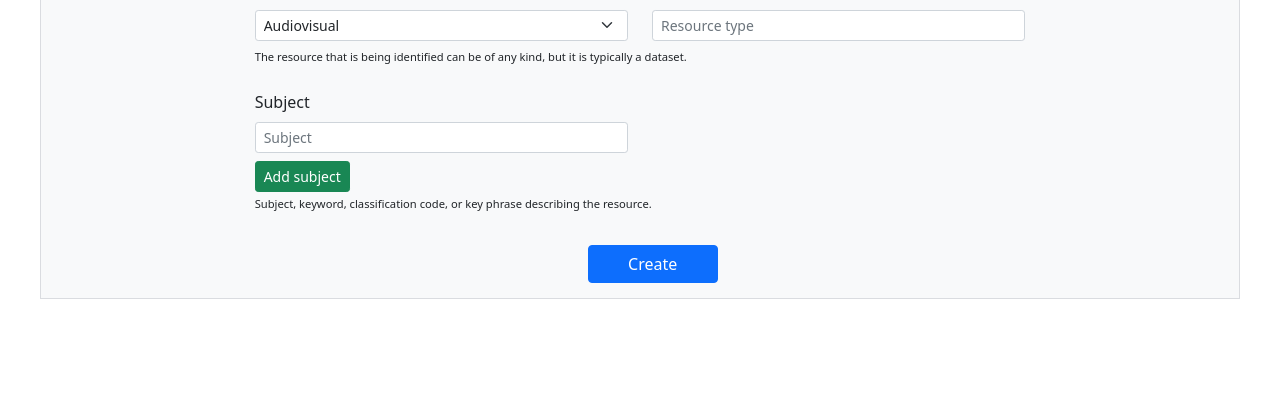
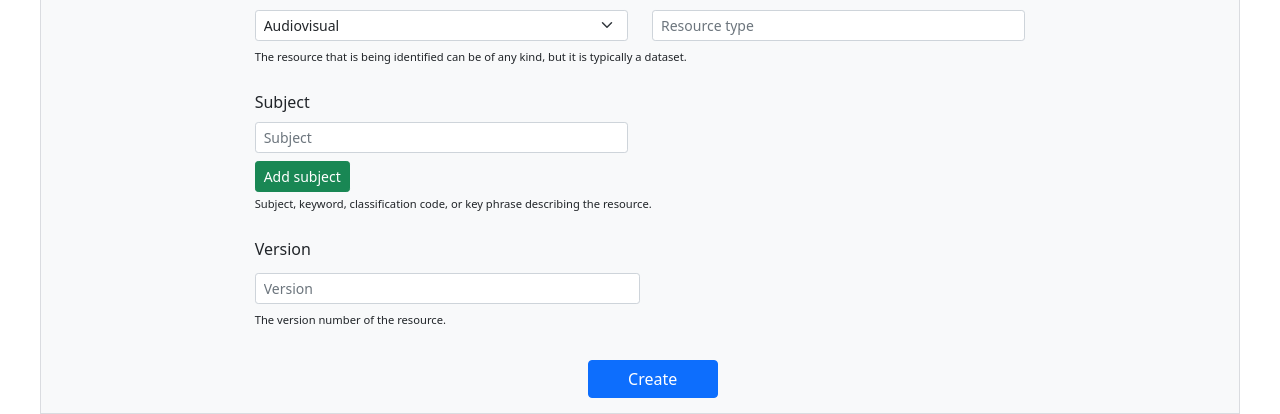
Before and after one commit to ral-facilities/doi_site, a Django app: page /mint in a window 1280 px wide. Shown: the part 1284-1698 px from the top of the page. Before the commit the page ends 1583 px from the top, so only its background shows below. Run offline with Django 3.2, Linux system fonts and the light colour scheme; the visitor is signed in with stand-in values (Sample User, id 1); parts of the project's set-up code (start-up, migrations or seed data) failed here and were passed over.

Commit message:
add version and tests

```diff
--- a/datasets/forms.py
+++ b/datasets/forms.py
@@ -40,6 +40,7 @@ class DoiForm(forms.Form):
     resource_type = forms.CharField(label='Pick the resource type:', widget=forms.Select(choices=RT_CHOICES, attrs={'class':'form-select form-select-sm', 'id':'resourceType'}))
     resource_type_text = forms.CharField(label='Resource type:', required=False, widget=forms.TextInput(attrs={'placeholder': 'Resource type', 'class':'form-control form-control-sm', 'id':'resourceType'}))
     abstract = forms.CharField(label='Abstract', required=False, widget=forms.Textarea(attrs={'placeholder': 'Abstract',"rows":3, 'class':'form-control form-control-sm', 'id':'abstract'}))
+    version = forms.CharField(label='Version', required=False, widget=forms.TextInput(attrs={'placeholder': 'Version', 'class':'form-control form-control-sm', 'id':'version'}))
 class SubjectForm(forms.Form):
      subject = forms.CharField(label='Subject', required=False, widget=forms.TextInput(attrs={'placeholder': 'Subject', 'class':'form-control form-control-sm', 'id':'subject'}))
 SubjectFormset = formset_factory(SubjectForm, extra=1)
--- a/datasets/templates/create_normal.html
+++ b/datasets/templates/create_normal.html
@@ -175,6 +175,15 @@
         </div>
       </div>
 
+      <div class="pb-1">
+        <label for="version" class="form-label fs-6 mt-3">Version</label>
+      </div>
+      <div class="pb-1 col-6">{{ form.version }}</div>
+      <div id="versionHelpBlock" class="form-text pb-2 text-dark">
+        The version number of the
+        resource.
+      </div>
+
       <div class="row offset-5 spacer">
         <div class="col-4 mt-4 d-grid gap-2">
           <button type="submit" class="btn btn-block btn-primary">
```
Also changed, not shown: datasets/dict_to_xml.py (+9 -0 lines), datasets/tests/test_dict_to_xml.py (+5 -0 lines).
